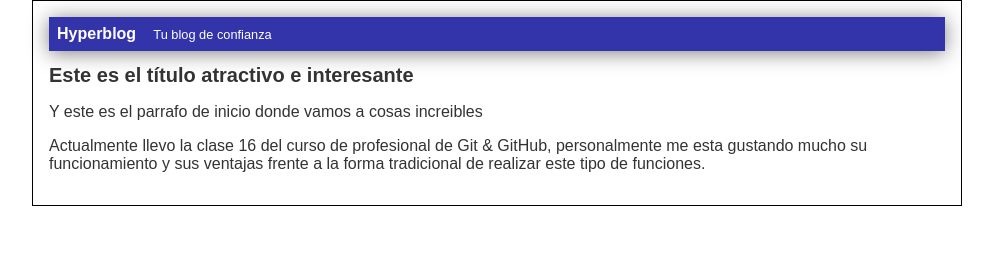
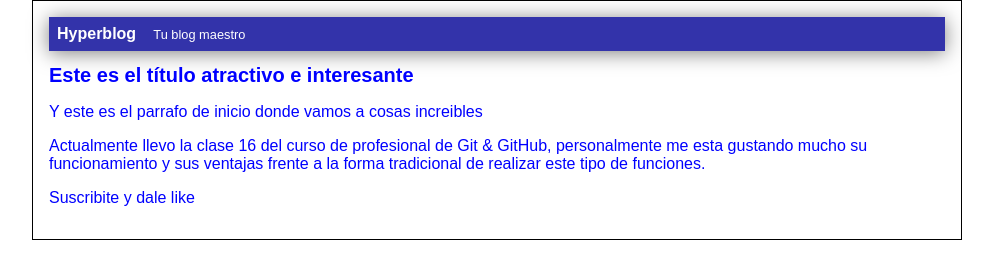
Before and after one commit to dvJoshr/hyperblog, a plain HTML site: page index.html in a window 1280 px wide. Shown: the whole page, without its empty margins (143-1136 px from the left). Drawn offline with Linux system fonts and the light colour scheme.

Commit message:
Agregue subscripcion, cambie la cabecera maestra y puse todo azul

```diff
--- a/index.html
+++ b/index.html
@@ -11,7 +11,7 @@
     <div id="container">
       <div id="cabecera">
         Hyperblog
-        <span id="tagline">Tu blog de confianza</span>
+        <span id="tagline">Tu blog maestro</span>
       </div>
       <div id="post">
         <h1>Este es el título atractivo e interesante</h1>
@@ -22,6 +22,7 @@
           ventajas frente a la forma tradicional de realizar este tipo de
           funciones.
         </p>
+        <p>Suscribite y dale like</p>
       </div>
     </div>
   </body>
--- a/styles.css
+++ b/styles.css
@@ -1,5 +1,5 @@
 body {
-  color: #333;
+  color: blue;
   text-align: center;
   font-family: "Arial";
   font-size: 16px;
```
